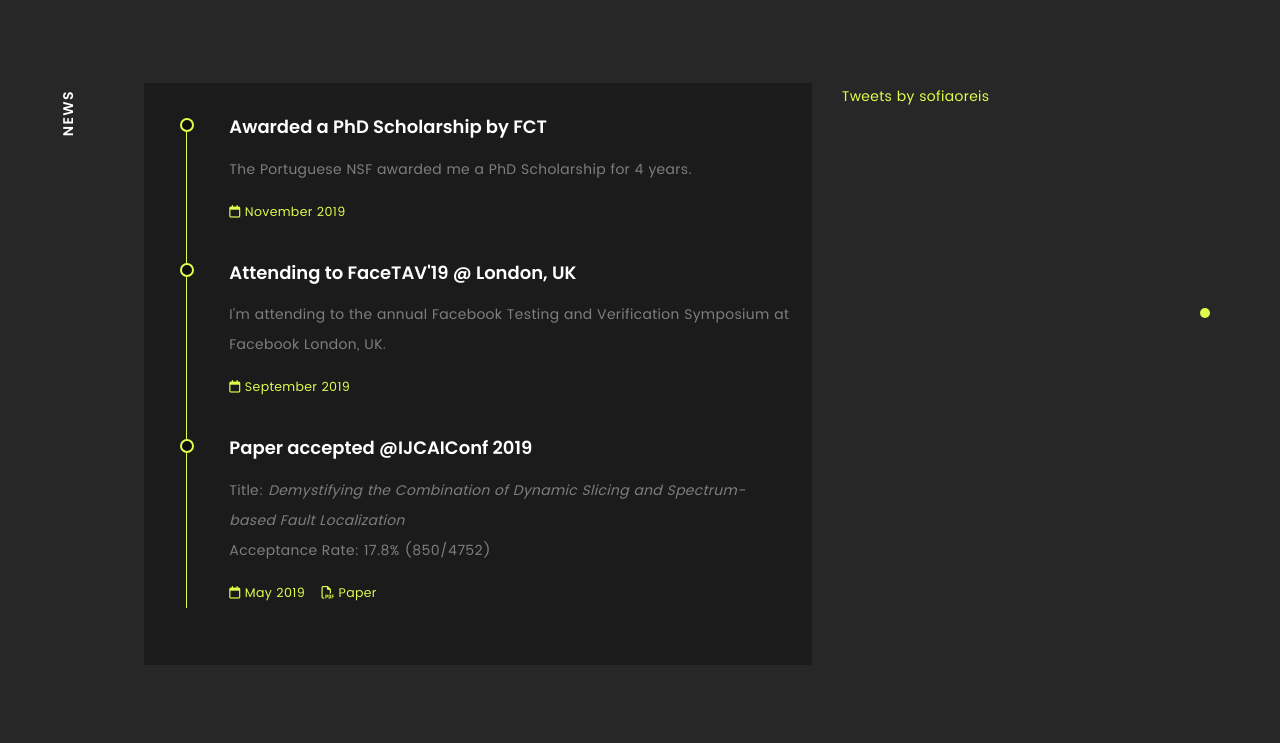
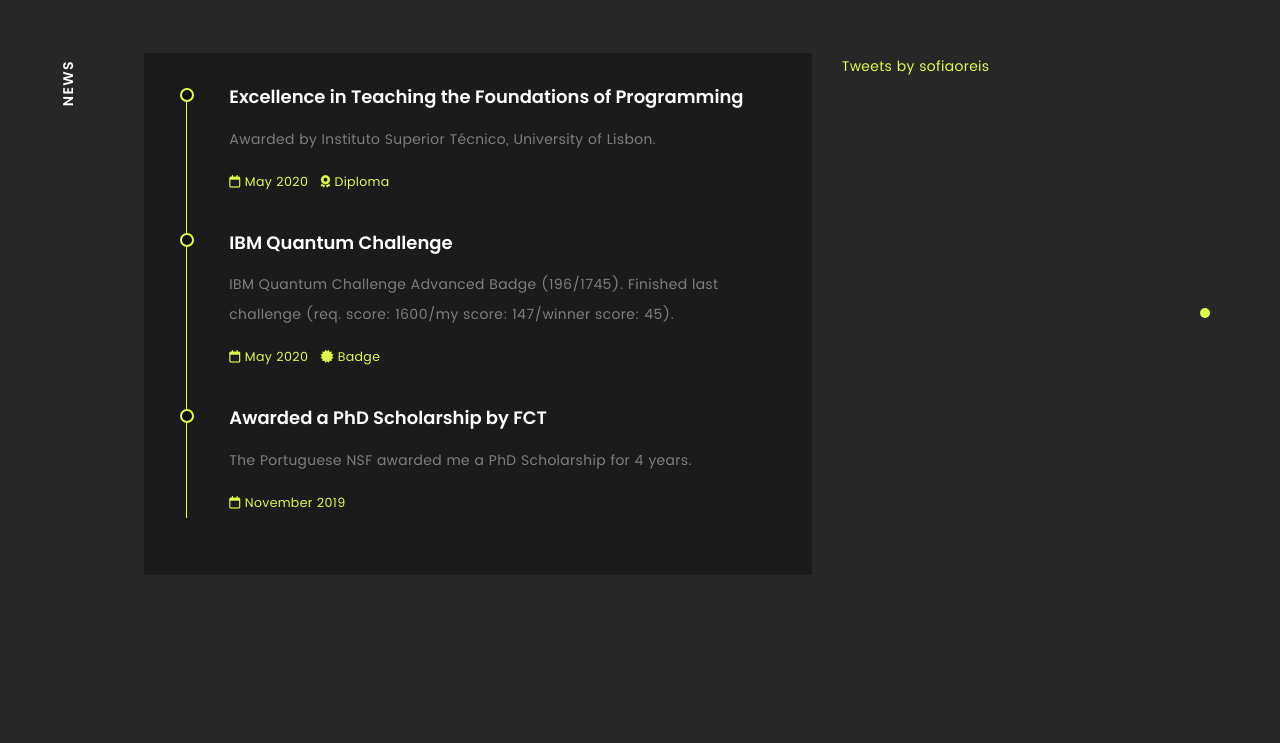
Before and after one commit to sofiaoreis/sofiaoreis.github.io, a plain HTML site: page news.html in a window 1280 px wide. Shown: the part 87-830 px from the top of the page. After the commit the page ends 800 px from the top, so only its background shows below. Drawn offline with nearby package versions, Linux system fonts and the light colour scheme; some icons are missing; a web font is replaced by a local one.

Commit message:
website update

```diff
--- a/news.html
+++ b/news.html
@@ -16,7 +16,7 @@
 		<meta name="author" content="">
 		<title>Sofia Reis | PhD Student</title>
 		<link href="css/style.css" rel="stylesheet" media="screen">
-		<script src="https://ajax.googleapis.com/ajax/libs/jquery/3.4.1/jquery.min.js"></script>s
+		<script src="https://ajax.googleapis.com/ajax/libs/jquery/3.4.1/jquery.min.js"></script>
 		<link rel="stylesheet" href="https://cdn.rawgit.com/jpswalsh/academicons/master/css/academicons.min.css">
 	    <script src="https://kit.fontawesome.com/73eca9982e.js"></script>
 	</head>
@@ -56,7 +56,7 @@
 		</ul>
 
 		<div class="menu-footer right-boxed">
-		<div class="copy">© Sofia Reis 2019. Portugal.</div>
+		<div class="copy">© Sofia Reis 2020. Portugal.</div>
 		</div>
 		</div>
 		<header class="navbar navbar-2 navbar-white boxed">
@@ -98,23 +98,25 @@
 
 			<div class="resume-content">
 			<div class="resume-inner">
+
+				<div class="resume-row">
+				<h6 class="resume-type">Excellence in Teaching the Foundations of Programming</h6>
+				<p class="resume-study">Awarded by Instituto Superior Técnico, University of Lisbon.</p>
+				<p class="resume-date text-primary"><span class="far fa-calendar"></span> May 2020</a>&nbsp;&nbsp; <span class="fas fa-award"></span> <a href="https://sofiaoreis.github.io/docs/diploma_ta.pdf">Diploma</a></p>
+				</div>
+
+				<div class="resume-row">
+				<h6 class="resume-type">IBM Quantum Challenge </h6>
+				<p class="resume-study">IBM Quantum Challenge Advanced Badge (196/1745). Finished last challenge
+				(req. score: 1600/my score: 147/winner score: 45).</p>
+				<p class="resume-date text-primary"><span class="far fa-calendar"></span> May 2020</a>&nbsp;&nbsp; <span class="fas fa-certificate"></span> <a href="https://www.youracclaim.com/badges/dac0fcba-d67a-4a16-9ead-48c361a96705">Badge</a></p>
+				</div>
+
 				<div class="resume-row">
 				<h6 class="resume-type">Awarded a PhD Scholarship by <a href="https://www.fct.pt/index.phtml.en">FCT</a></h6>
 				<p class="resume-study">The Portuguese NSF awarded me a PhD Scholarship for 4 years.</p>
 				<p class="resume-date text-primary"><span class="far fa-calendar"></span> November 2019</a></p>
 				</div>
-				<div class="resume-row">
-				<h6 class="resume-type">Attending to <a href="https://fbtavsymposium2019.splashthat.com/">FaceTAV'19</a> @ London, UK</h6>
-				<p class="resume-study">I'm attending to the annual Facebook Testing and Verification Symposium at Facebook London, UK.</p>
-				<p class="resume-date text-primary"><span class="far fa-calendar"></span> September 2019 </p>
-				</div>
-			<div class="resume-row">
-			<h6 class="resume-type">Paper accepted <a href="https://www.ijcai19.org/">@IJCAIConf</a> 2019</a></h6>
-			<p class="resume-study">Title: <i>Demystifying the Combination of Dynamic Slicing and Spectrum-based Fault Localization</i><br>Acceptance Rate: 17.8% (850/4752)</p>
-			<p class="resume-date text-primary"><span class="far fa-calendar"></span>  May 2019 &nbsp;&nbsp; <span class="far fa-file-pdf"></span> <a href="https://www.ijcai.org/proceedings/2019/0661.pdf">Paper</a></p>
-			</div>
-
-
 
 			</div>
 			</div>
```
Also changed, not shown: index.html (+8 -5 lines), pubs.html (+1 -1 lines), 3 other files.
